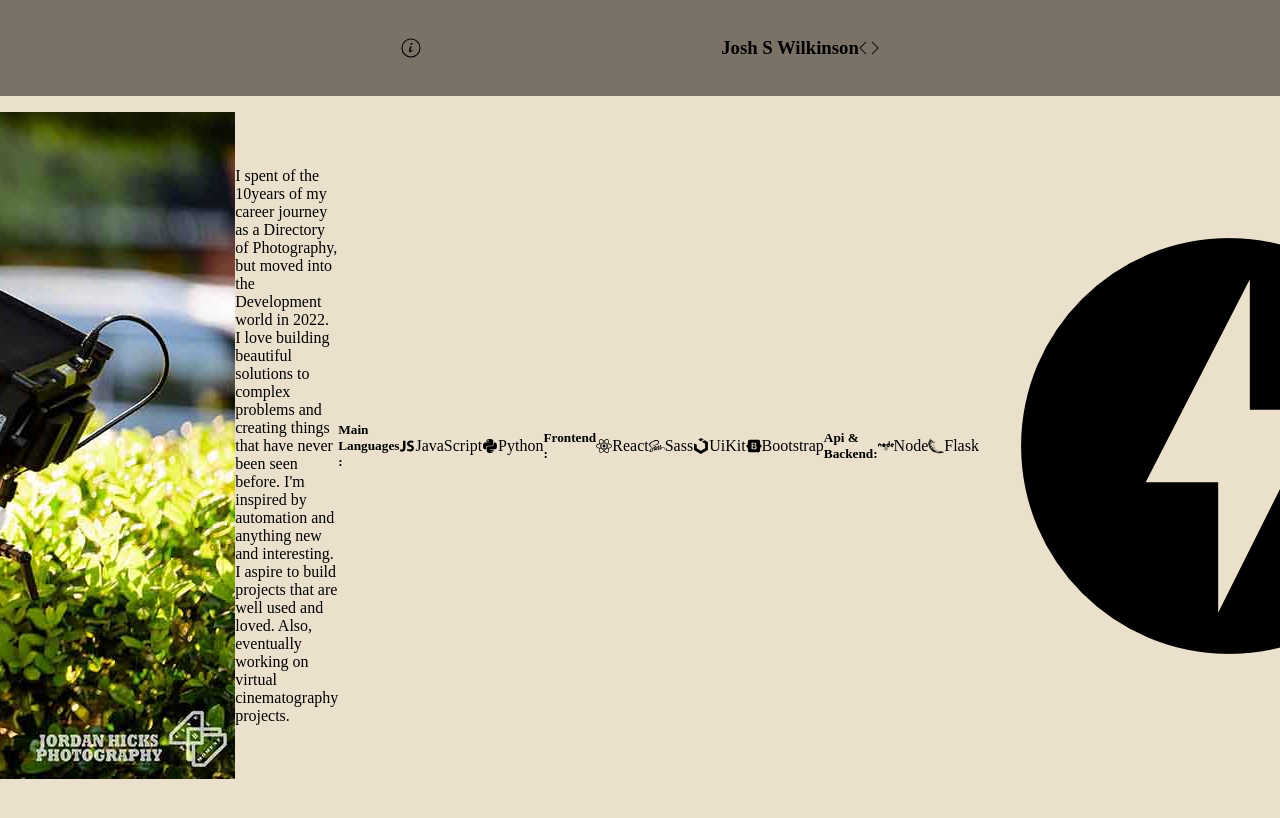
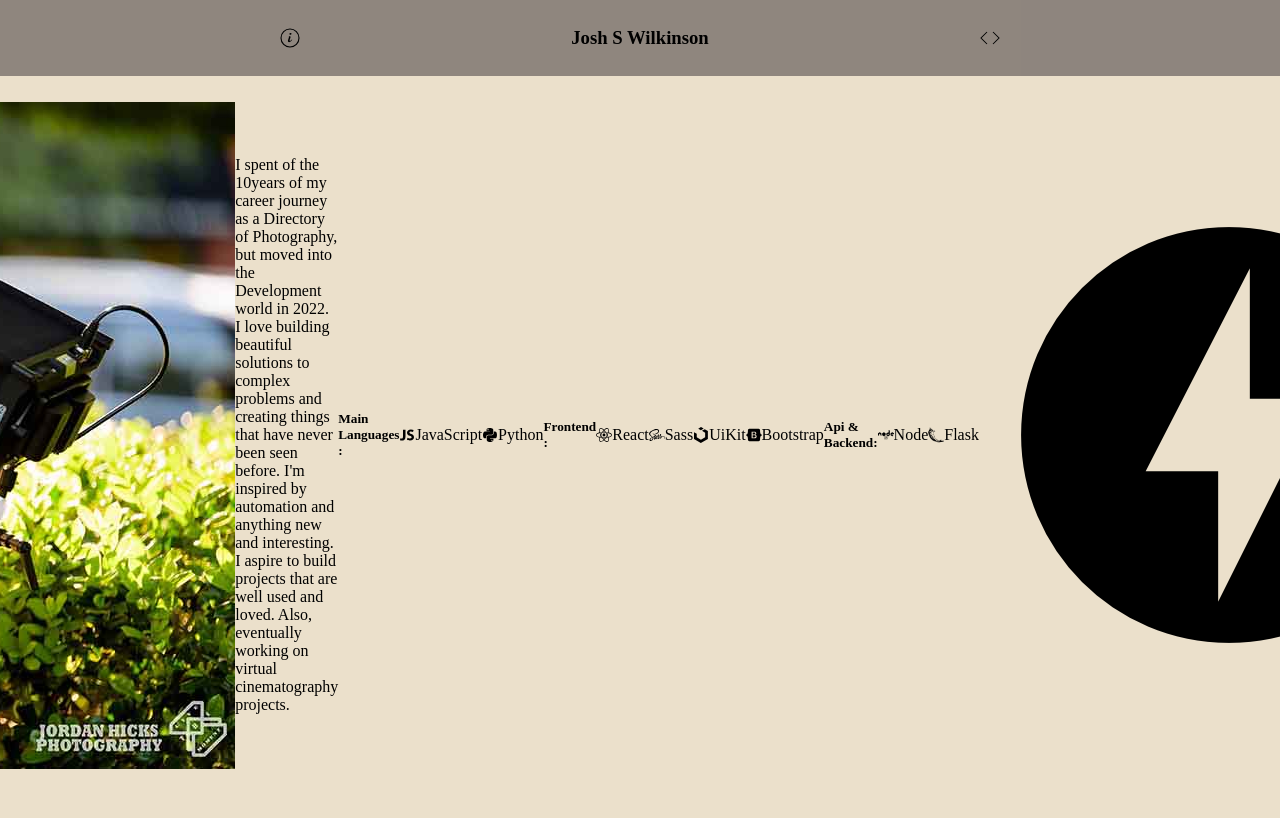
Before and after one commit to Phelsong/joshsw.dev, a React (Create React App) app: page / in a window 1280 px wide. Shown: the top 818 px of the page. Built offline with nearby package versions, Linux system fonts and the light colour scheme.

Commit message:
placement

```diff
--- a/src/Style/index.css
+++ b/src/Style/index.css
@@ -36,8 +36,8 @@ body {
   top: 0;
   position: sticky;
   align-items: center;
-  justify-content: center;
-  background-color:rgba(98, 89, 82, 0.823) ;
+  justify-content: space-evenly;
+  background-color:rgba(123, 115, 110, 0.823) ;
 }
 .main-container {
   min-width: 100%;
--- a/src/Style/projects.css
+++ b/src/Style/projects.css
@@ -2,3 +2,7 @@
     flex-flow: column;
     padding: 2rem;
 }
+.projects-img {
+    max-width: 60%;
+    height: 30%;
+}
--- a/src/components/Nav.jsx
+++ b/src/components/Nav.jsx
@@ -6,8 +6,7 @@ function Nav() {
     <div className="nav-container">
       <Link to="/about" uk-icon="info" className="nav-icon"></Link>
       <div className="nav-logo-container">
-        <svg src={require("../Assets/JwilkDevLogo.svg")} alt="logo"/>
-        <h3>Josh S Wilkinson</h3>
+        <h3 className="main-title">Josh S Wilkinson</h3>
       </div>
       <Link to="/Projects" uk-icon="code" className="nav-icon"></Link>
     </div>
```
Also changed, not shown: src/Style/Navbar.css (+15 -2 lines), src/Assets/Cantarell-Italic.ttf (added).
